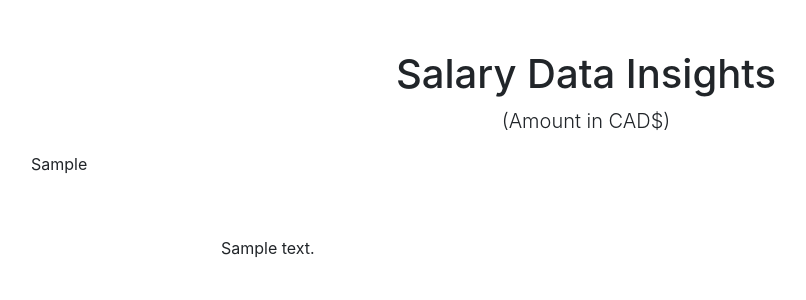
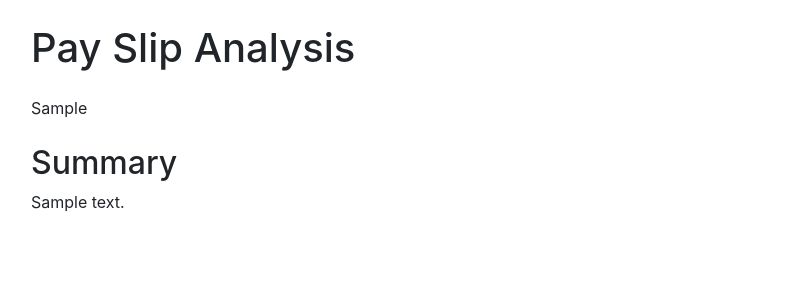
Before and after one commit to SulaimanConain/payslips, a Flask app: template templates/index.html in a window 1280 px wide. Shown: the top 300 px of the page, without its empty margins (54-860 px from the left). Run offline with Flask 3, Linux system fonts and the light colour scheme; the template is opened without the code that fills it: most values are stand-ins (such as "Sample title", 1, 10 or a date in 2020); parts of the project's set-up code (start-up, migrations or seed data) failed here and were passed over; some libraries are stand-ins or nearby versions.

Commit message:
More pots

```diff
--- a/app.py
+++ b/app.py
@@ -3,59 +3,85 @@ import plotly.graph_objects as go
 from plotly.subplots import make_subplots
 from flask import Flask, render_template
 import plotly.io as pio
+from datetime import datetime, timedelta
 
 app = Flask(__name__)
 
 # Load your data
-file_path = 'Pay_slip_excel.xlsx'  # Update this path with your file
-df = pd.read_excel(file_path, sheet_name='Sheet1')
+file_path = 'Pay_slip_excel.csv'  # Update this path with your file
+df = pd.read_csv(file_path)
 
 # Convert 'Pay slip Date' to datetime
 df['Pay slip Date'] = pd.to_datetime(df['Pay slip Date'])
+
+# Sort the dataframe by date
+df = df.sort_values('Pay slip Date')
 
 # Calculate totals
 total_money_earned = df['Total Pay'].sum()
 total_tax_paid = df['Tax Paid'].sum()
 total_amount_returned = df['Retured Amount'].sum()
-total_in_hand_salary = df['Salary in Hand'].sum()
+total_without_tax = df['total without tax'].sum()
+
+# Get current date (for demonstration, let's use the last date in the dataset)
+current_date = df['Pay slip Date'].max()
+
+# Calculate earnings for the current month
+current_month = df[df['Pay slip Date'].dt.to_period('M') == current_date.to_period('M')]
+current_month_total = current_month['Total Pay'].sum()
+current_month_tax = current_month['Tax Paid'].sum()
+current_month_without_tax = current_month['total without tax'].sum()
+
+# Calculate earnings for the last two weeks
+two_weeks_ago = current_date - timedelta(days=14)
+last_two_weeks = df[df['Pay slip Date'] >= two_weeks_ago]
+last_two_weeks_total = last_two_weeks['Total Pay'].sum()
+last_two_weeks_tax = last_two_weeks['Tax Paid'].sum()
+last_two_weeks_without_tax = last_two_weeks['total without tax'].sum()
 
 # Create Plotly figure
 fig = make_subplots(
-    rows=2, cols=2,
-    subplot_titles=("Total Pay", "Tax Paid",
-                    "Salary in Hand", "Proportion of Tax Paid to Total Pay"),
+    rows=3, cols=2,
+    subplot_titles=("Total Pay Over Time", "Tax Paid Over Time",
+                    "Salary Without Tax Over Time", "Proportion of Tax Paid to Total Pay",
+                    "Current Month Earnings", "Last Two Weeks Earnings"),
     specs=[[{"type": "bar"}, {"type": "bar"}],
-           [{"type": "bar"}, {"type": "pie"}]],
-    vertical_spacing=0.2,  # Adjust vertical spacing between rows
-    horizontal_spacing=0.1  # Adjust horizontal spacing between columns
+           [{"type": "bar"}, {"type": "pie"}],
+           [{"type": "pie"}, {"type": "pie"}]],
+    vertical_spacing=0.1,
+    horizontal_spacing=0.1
 )
 
-# Bar chart for Total Pay over time
+# Add existing plots
 fig.add_trace(go.Bar(x=df['Pay slip Date'], y=df['Total Pay'], name='Total Pay', marker_color='blue'), row=1, col=1)
-
-# Bar chart for Tax Paid over time
 fig.add_trace(go.Bar(x=df['Pay slip Date'], y=df['Tax Paid'], name='Tax Paid', marker_color='red'), row=1, col=2)
-
-# Bar chart for Salary in Hand over time
-fig.add_trace(go.Bar(x=df['Pay slip Date'], y=df['Salary in Hand'], name='Salary in Hand', marker_color='green'), row=2, col=1)
+fig.add_trace(go.Bar(x=df['Pay slip Date'], y=df['total without tax'], name='Salary Without Tax', marker_color='green'), row=2, col=1)
 
 # Pie chart for the proportion of Tax Paid to Total Pay
-labels = ['Tax Paid', 'Salary in Hand']
-sizes = [total_tax_paid, total_in_hand_salary]
+labels = ['Tax Paid', 'Salary Without Tax']
+sizes = [total_tax_paid, total_without_tax]
+fig.add_trace(go.Pie(labels=labels, values=sizes, hole=.3, name='Proportion of Tax Paid to Total Pay'), row=2, col=2)
 
-fig.add_trace(go.Pie(labels=labels, values=sizes, hole=.3, name='Proportion of Tax Paid to Total Pay'), row=2, col=2)
+# Pie chart for current month earnings
+current_month_labels = ['Tax Paid', 'Salary Without Tax']
+current_month_sizes = [current_month_tax, current_month_without_tax]
+fig.add_trace(go.Pie(labels=current_month_labels, values=current_month_sizes, hole=.3, name='Current Month Earnings'), row=3, col=1)
+
+# Pie chart for last two weeks earnings
+last_two_weeks_labels = ['Tax Paid', 'Salary Without Tax']
+last_two_weeks_sizes = [last_two_weeks_tax, last_two_weeks_without_tax]
+fig.add_trace(go.Pie(labels=last_two_weeks_labels, values=last_two_weeks_sizes, hole=.3, name='Last Two Weeks Earnings'), row=3, col=2)
 
 # Update layout
 fig.update_layout(
-    title_text="",
-    height=700,
+    height=1000,
     margin=dict(l=50, r=50, b=50, t=80),
     showlegend=False,
     annotations=[dict(
         text="Summary Table",
         showarrow=False,
         xref="paper", yref="paper",
-        x=0.5, y=-0.4,
+        x=0.5, y=-0.15,
         xanchor='center', yanchor='bottom',
         font=dict(size=14)
     )]
@@ -68,8 +94,8 @@ fig.update_xaxes(tickmode='linear', dtick='M1', tickformat='%b\n%Y', row=2, col=
 
 # Create summary table as HTML
 summary_table = pd.DataFrame({
-    "Metric": ["Total Money Earned", "Total Tax Paid", "Total Amount Returned", "Total In-Hand Salary"],
-    "Total (CAD$)": [total_money_earned, total_tax_paid, total_amount_returned, total_in_hand_salary]
+    "Metric": ["Total Money Earned", "Total Tax Paid", "Total Amount Returned", "Total Salary Without Tax"],
+    "Total (CAD$)": [total_money_earned, total_tax_paid, total_amount_returned, total_without_tax]
 }).to_html(classes="table table-striped", index=False)
 
 # Home route
--- a/templates/index.html
+++ b/templates/index.html
@@ -2,47 +2,24 @@
 <html lang="en">
 <head>
     <meta charset="UTF-8">
-    <title>Salary Data Insights</title>
-    <!-- Bootstrap CSS -->
-    <link rel="stylesheet" href="https://stackpath.bootstrapcdn.com/bootstrap/4.5.2/css/bootstrap.min.css">
-    <style>
-        /* Custom CSS */
-        .container {
-            margin-top: 50px;
-        }
-        .plot-container {
-            margin-bottom: 30px;
-        }
-        .summary-table {
-            margin-top: 30px;
-        }
-    </style>
+    <meta name="viewport" content="width=device-width, initial-scale=1.0">
+    <title>Pay Slip Analysis</title>
+    <link rel="stylesheet" href="https://maxcdn.bootstrapcdn.com/bootstrap/4.5.2/css/bootstrap.min.css">
 </head>
 <body>
     <div class="container">
-        <!-- Header -->
-        <header class="text-center">
-            <h1>Salary Data Insights</h1>
-            <p class="lead">(Amount in CAD$)</p>
-        </header>
-
-        <!-- Plot Container -->
-        <div class="plot-container">
-            {{ plot_div|safe }}
+        <h1 class="mt-4 mb-4">Pay Slip Analysis</h1>
+        <div class="row">
+            <div class="col-12">
+                {{ plot_div|safe }}
+            </div>
         </div>
-
-        <!-- Summary Table -->
-        <div class="row">
-            <div class="col-md-8 offset-md-2 summary-table">
+        <div class="row mt-4">
+            <div class="col-12">
+                <h2>Summary</h2>
                 {{ summary_table|safe }}
             </div>
         </div>
     </div>
-
-    <!-- Optional: jQuery and Popper.js (for Bootstrap JS) -->
-    <script src="https://code.jquery.com/jquery-3.5.1.slim.min.js"></script>
-    <script src="https://cdn.jsdelivr.net/npm/@popperjs/core@1.16.1/dist/umd/popper.min.js"></script>
-    <!-- Bootstrap JS -->
-    <script src="https://stackpath.bootstrapcdn.com/bootstrap/4.5.2/js/bootstrap.min.js"></script>
 </body>
 </html>
```
